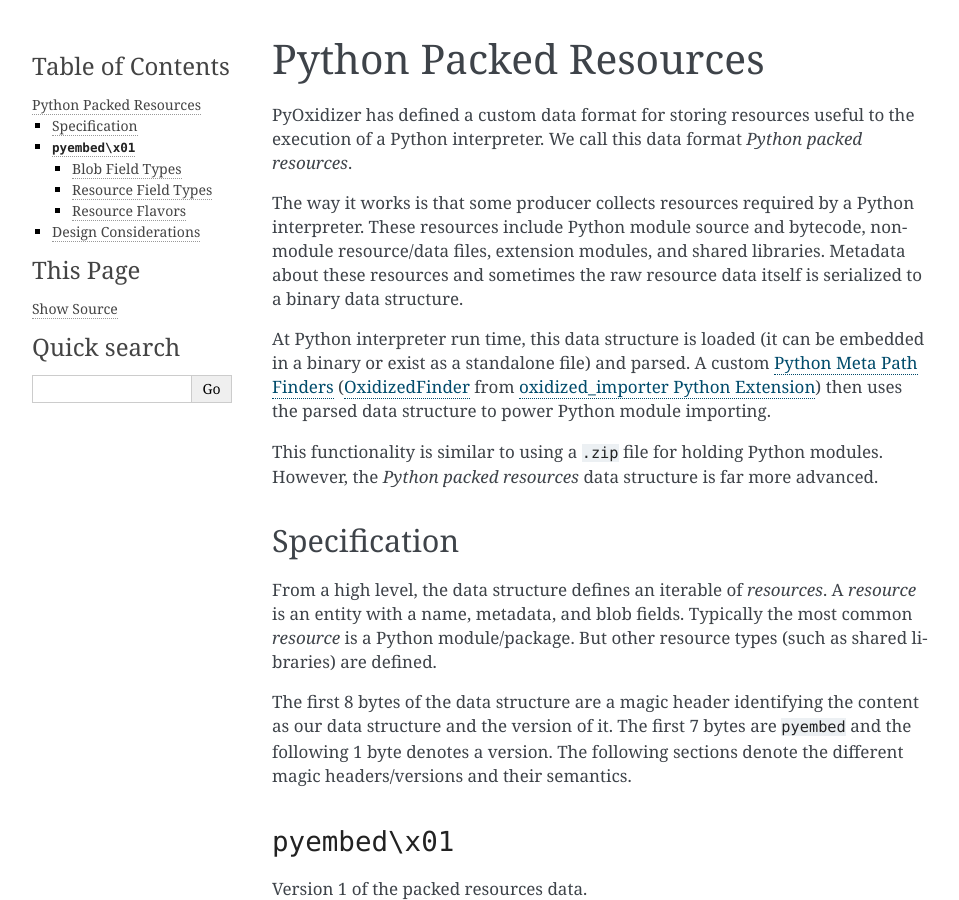
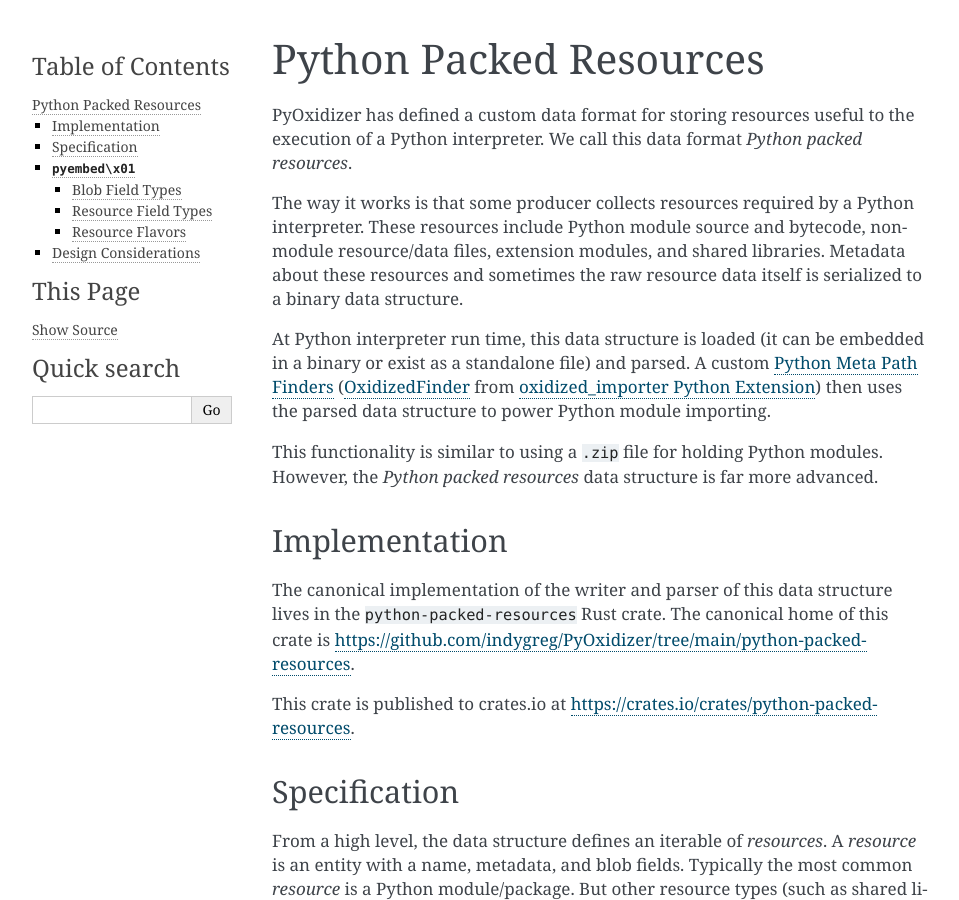
Before and after one commit to indygreg/PyOxidizer, a Sphinx documentation site: the page built from docs/packed_resources.rst, in a window 1280 px wide and 900 px high. Shown: the whole window, without its empty margins (148-1107 px from the left). Built offline with Sphinx 7.4.7, drawn with Linux system fonts in a browser that asks for light colours; the version number is read from the project's files by our own code.

Commit message:
docs: document canonical implementation of packed resources crate

```diff
--- a/docs/packed_resources.rst
+++ b/docs/packed_resources.rst
@@ -24,6 +24,17 @@
 This functionality is similar to using a ``.zip`` file for holding
 Python modules. However, the *Python packed resources* data structure
 is far more advanced.
+
+Implementation
+==============
+
+The canonical implementation of the writer and parser of this data
+structure lives in the ``python-packed-resources`` Rust crate. The
+canonical home of this crate is
+https://github.com/indygreg/PyOxidizer/tree/main/python-packed-resources.
+
+This crate is published to crates.io at
+https://crates.io/crates/python-packed-resources.
 
 Specification
 =============
```
